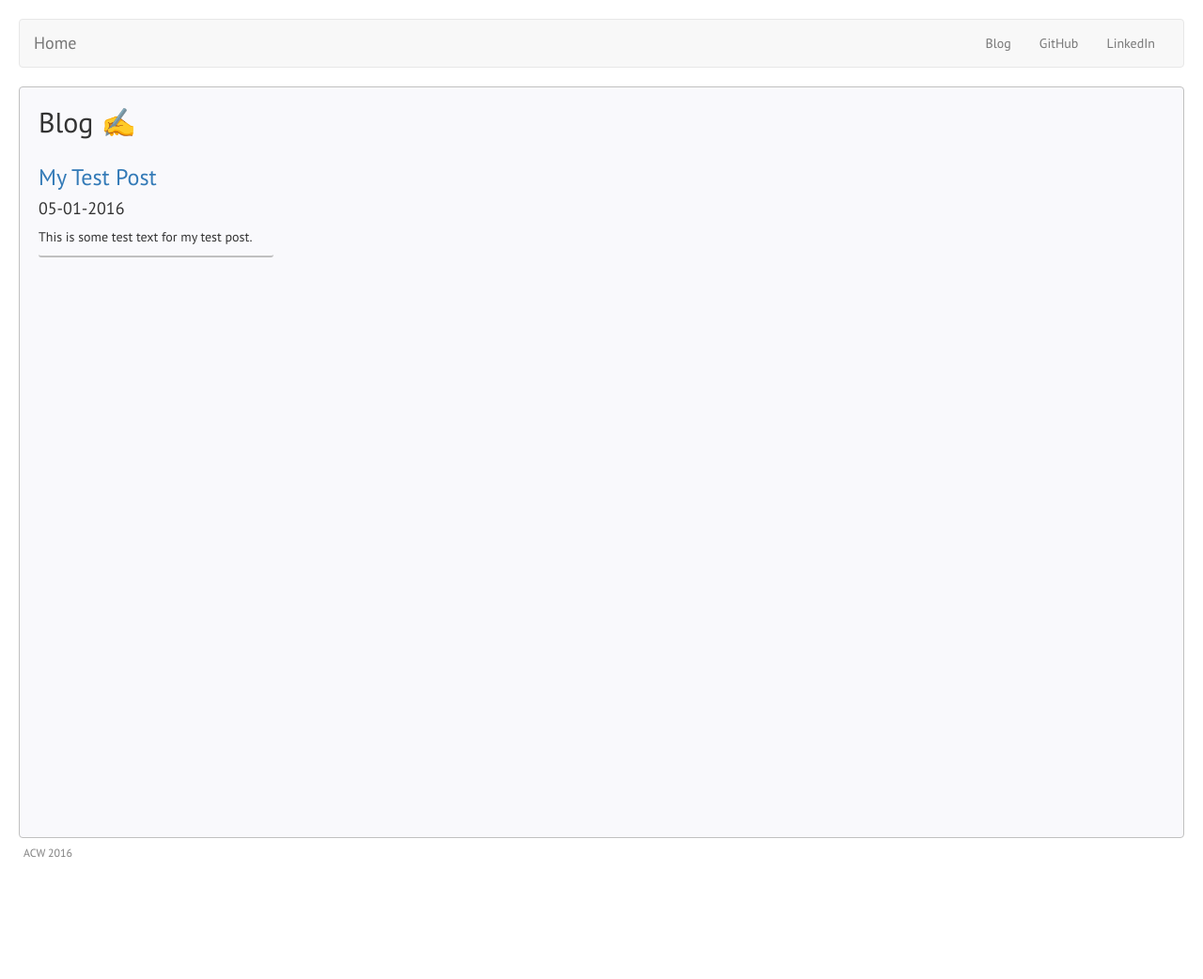
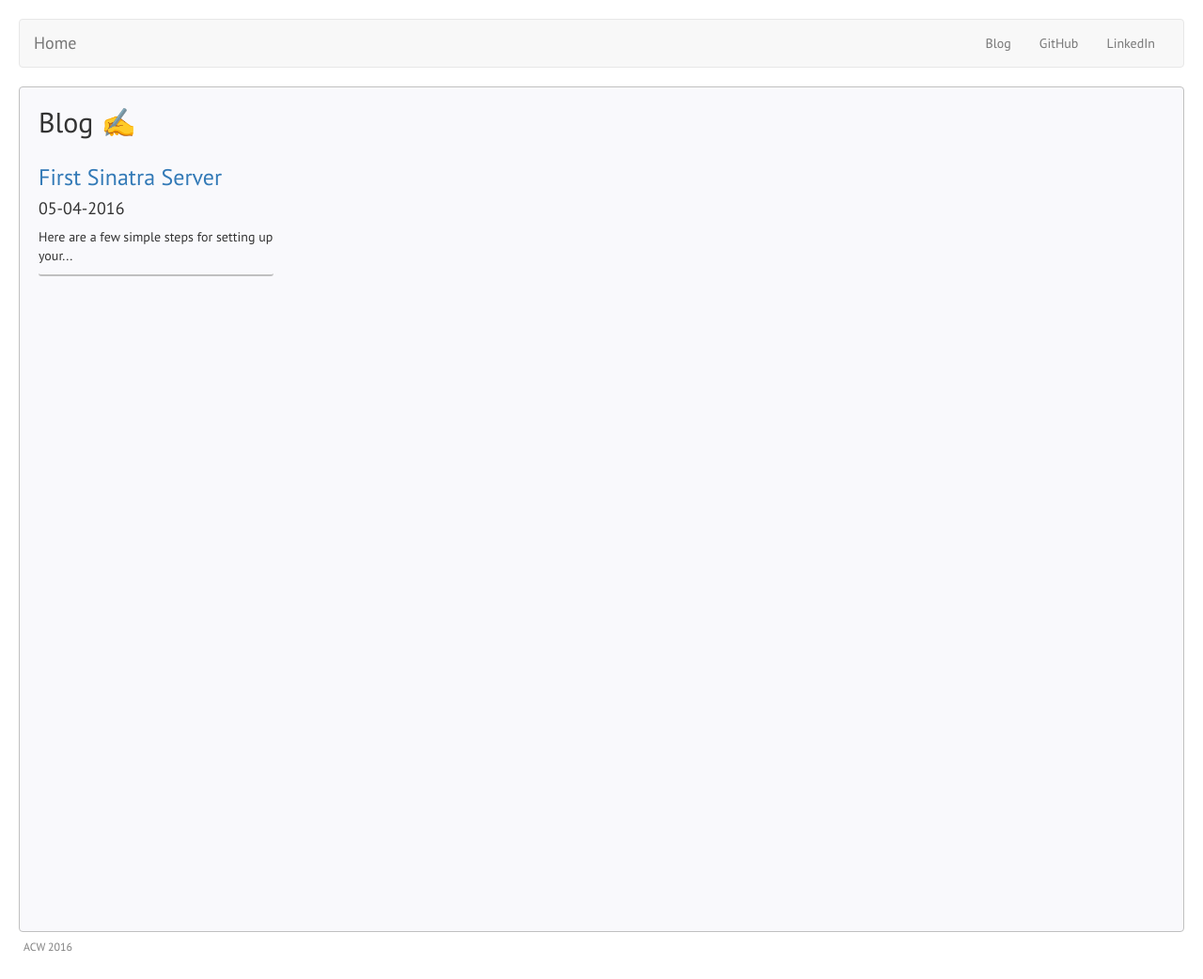
Before and after one commit to AnnaCW/AnnaCW.github.io, a Jekyll site: the page built from blog.html, in a window 1280 px wide. Shown: the whole page at 94% size. Built offline with Jekyll 4.4.1, drawn with Linux system fonts in a browser that asks for light colours; before the commit the page ends 942 px from its top, so only the background shows below that.

Commit message:
first blog post

```diff
--- a/_posts/2016-05-01-test-post.html
+++ /dev/null
@@ -1,13 +0,0 @@
----
-title: My Test Post
-layout: posts
-date: 2016-05-01
----
-
-<section>
-
-<p> This is some test text for my test post. </p>
-
-<img class="post_image" src="http://photosforclass.com/download/3432380537" alt="post_image">
-
-</section>
--- /dev/null
+++ b/_posts/2016-05-04-first-sinatra-server.html
@@ -0,0 +1,31 @@
+---
+title: First Sinatra Server
+layout: posts
+date: 2016-05-04
+---
+
+<section>
+
+<p> Here are a few simple steps for setting up your first Sinatra app and server. </p>
+
+<p>
+  Assuming you have Ruby installed:
+<ul>
+  <li> <code> gem install sinatra </code> </li>
+  <li> Create a server file <code> touch server.rb</code> </li>
+  <li class = "last-line"> Open your <code> server.rb</code> file, add this code, and save the file: </li>
+
+  <img class ="screenshot" src="/assets/Screen Shot 2016-05-04 server.png">
+
+    <li> At the command prompt, start the server by typing <code> ruby server.rb</code> You will see an output indicating that your server is running.</li>
+
+    <img class ="screenshot" src="/assets/sinatra_running.png">
+
+    <li> Open a web browser and go to: <code>http://localhost:4567/</code>. You should see your "Hello, World!"
+
+    <img class ="screenshot" src="/assets/hello-world.png">
+
+</p>
+
+
+</section>
--- a/css/styles.css
+++ b/css/styles.css
@@ -1,4 +1,3 @@
-
 
 body {
   font-family: 'PT Sans', sans-serif;
@@ -22,7 +21,6 @@ a:hover {
   /*background-color: rgba(255, 255, 255, .3);*/
 }
 
-
 .main {
   width: auto;
   height: 800px;
@@ -32,7 +30,7 @@ a:hover {
 
 .pages {
   width: auto;
-  height: 800px;
+  height: 900px;
   background-color: rgba(235, 235, 245, .3);
   border: 1px solid silver;
   border-radius: 4px;
@@ -49,23 +47,30 @@ section.post_listing {
   border-radius: 3px;
 }
 
-.blog_post {
-  width: 250px;
-  margin: 10px;
-}
-
-
-
 nav {
   background: inherit;
-}
-
-
-.post_image {
-  height: 100px;
 }
 
 footer {
   color: gray;
   padding: 5px;
 }
+
+/******BLOG POSTS****/
+.screenshot {
+  height: 200px;
+}
+
+.blog_post {
+  width: auto;
+  margin: 10px;
+}
+
+li.last-line {
+  padding-bottom: 10px;
+}
+
+div.code-box td.code pre.code-body {
+  width: 350px;
+
+}
```
Also changed, not shown: assets/Screen Shot 2016-05-04 server.png (added), assets/hello-world.png (added), assets/sinatra_running.png (added).
